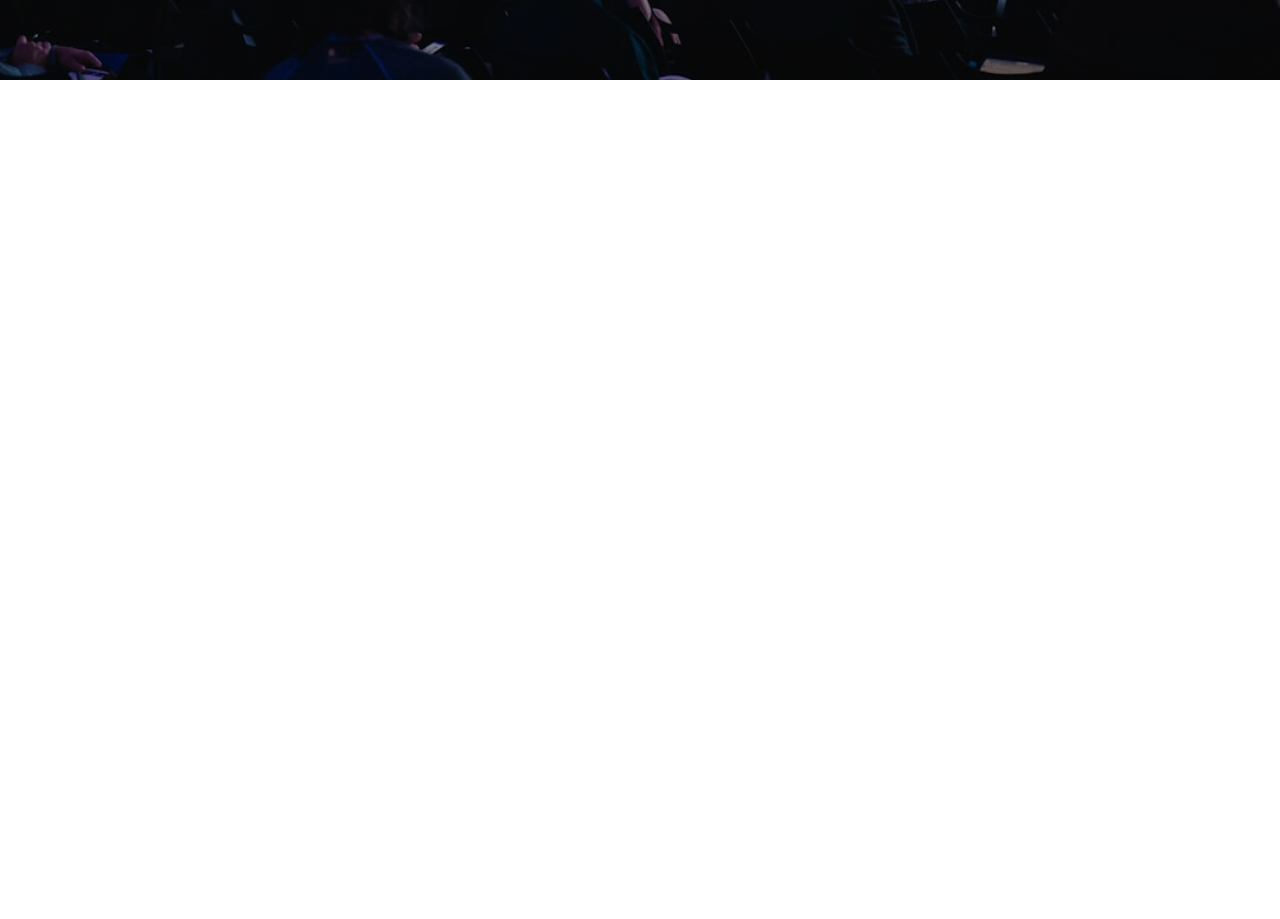
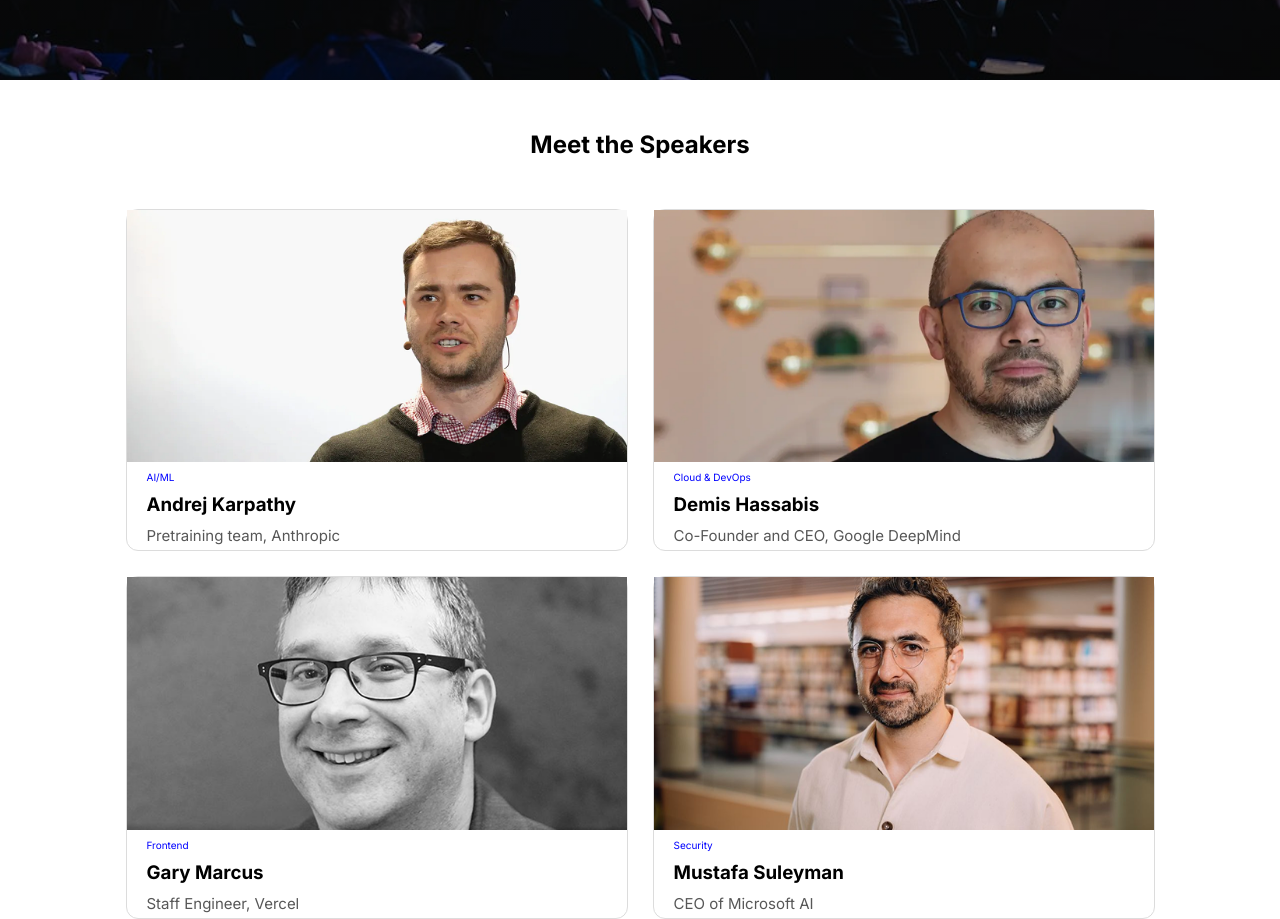
Before and after one commit to Fahim-mukim/Fahim-s-PH-assignment-1, a plain HTML site: page index.html in a window 1280 px wide. Shown: the part 513-1432 px from the top of the page. Before the commit the page ends 800 px from the top, so only its background shows below. Drawn offline with Linux system fonts and the light colour scheme.

Commit message:
speakers section completed

```diff
--- a/index.html
+++ b/index.html
@@ -47,8 +47,40 @@
 
                 </div>
                 <div class="hero-btn">
-                        <button class="common-btn">Register Now</button>
-                    </div>
+                    <button class="common-btn">Register Now</button>
+                </div>
+            </div>
+        </section>
+        <!--  meet the speakers section-->
+        <section class="speakers-parent ">
+            <div class="spekers-tile">
+                <h1>Meet the Speakers</h1>
+            </div>
+            <div class="speakers-images container">
+                <div>
+                    <img src="./assets/andrej.png" alt="">
+                    <p class="speakers-p">AI/ML</p>
+                    <h3>Andrej Karpathy</h3>
+                    <p>Pretraining team, Anthropic</p>
+                </div>
+                <div>
+                    <img src="./assets/demis.png" alt="">
+                    <p class="speakers-p">Cloud & DevOps</p>
+                    <h3>Demis Hassabis</h3>
+                    <p>Co-Founder and CEO, Google DeepMind</p>
+                </div>
+                <div>
+                    <img src="./assets/gary.png" alt="">
+                    <p class="speakers-p">Frontend</p>
+                    <h3>Gary Marcus</h3>
+                    <p>Staff Engineer, Vercel</p>
+                </div>
+                <div>
+                    <img src="./assets/mustafa.png" alt="">
+                    <p class="speakers-p">Security</p>
+                    <h3>Mustafa Suleyman</h3>
+                    <p>CEO of Microsoft AI</p>
+                </div>
             </div>
         </section>
     </main>
--- a/style.css
+++ b/style.css
@@ -35,6 +35,7 @@
     border-radius: 8px;
 
 }
+
 /*hero section*/
 .hero-section {
     /* min-height: 650px; */
@@ -44,7 +45,6 @@
     background-repeat: no-repeat;
     background-size: cover;
     background-position: center;
-
 
 }
 
@@ -56,20 +56,61 @@
     /* height: 500px; */
     text-align: center;
     min-height: 500px;
+
 }
 
 .hero-content {
     color: white;
-    max-width:700px;
+    max-width: 700px;
 
 }
-.hero-content h1{
+
+.hero-content h1 {
     font-weight: bold;
     padding-bottom: 20px;
 }
-.hero-content p{
+
+.hero-content p {
     padding-bottom: 60px;
 }
-.hero-btn{
-     margin-top:120px;
+
+.hero-btn {
+    margin-top: 120px;
 }
+
+/*meet the speakers section */
+.spekers-tile h1 {
+    text-align: center;
+    padding-bottom: 50px;
+    padding-top: 50px;
+}
+
+.speakers-images {
+    display: grid;
+    grid-template-columns: repeat(2, 1fr);
+    gap: 25px;
+    justify-content: center;
+
+}
+
+.speakers-images div {
+    border: 1px solid #dcdcdc;
+    border-radius: 12px;
+
+
+}
+.speakers-images div h3,p{
+    padding: 5px 5px 5px 20px ;
+}
+
+.speakers-images img {
+    width: 500px;
+}
+.speakers-images div p{
+    color:#575757;
+    font-size: 15px;
+}
+.speakers-p{
+    color:blue !important;
+    font-size: 10px !important;
+}
```
